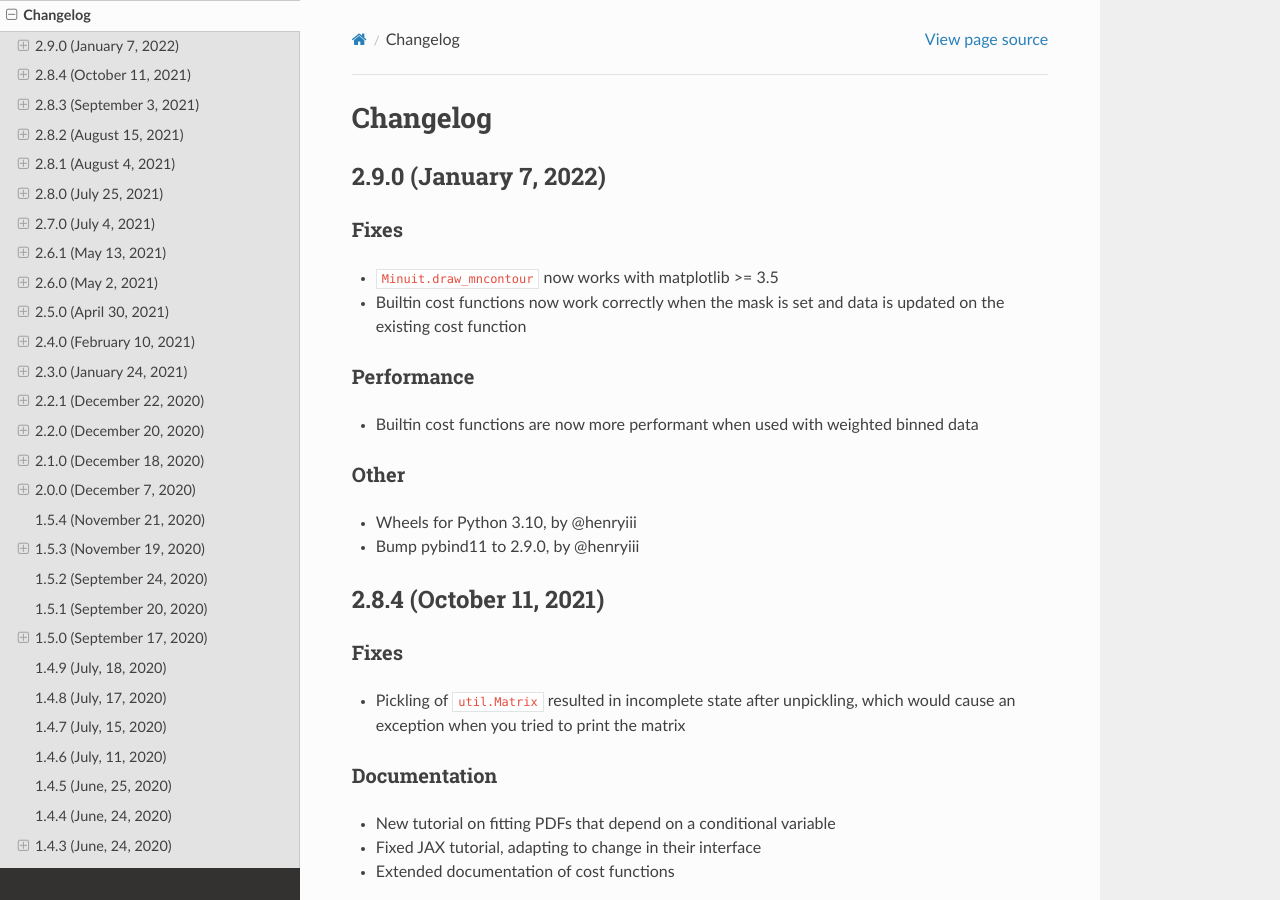
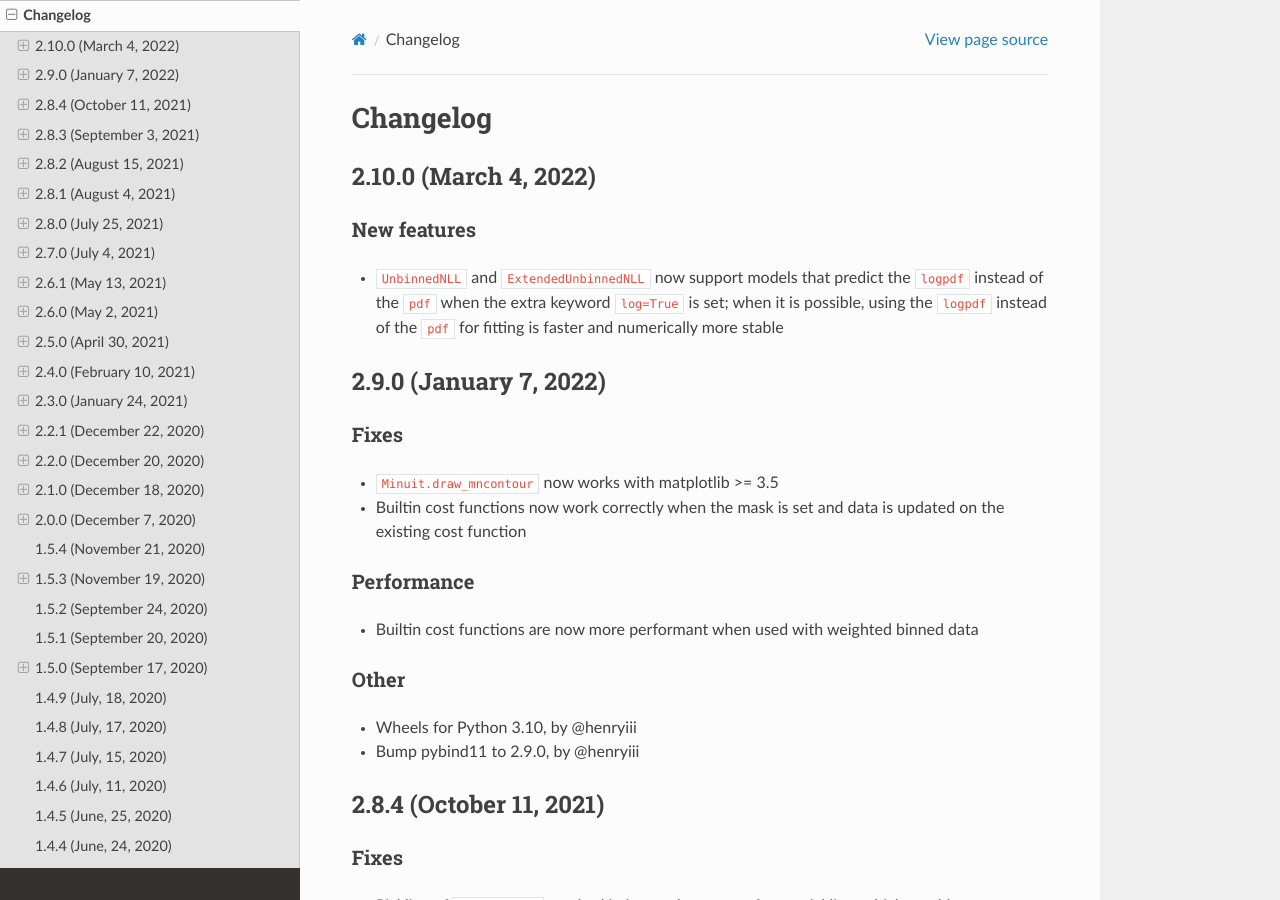
Before and after one commit to scikit-hep/iminuit, a Sphinx documentation site: the page built from doc/changelog.rst, in a window 1280 px wide and 900 px high. Built offline with Sphinx 7.4.7 and the Read the Docs theme 2.0.0, drawn with Linux system fonts in a browser that asks for light colours.

Commit message:
update changelog

```diff
--- a/doc/changelog.rst
+++ b/doc/changelog.rst
@@ -4,6 +4,16 @@
 
 Changelog
 =========
+
+2.10.0 (March 4, 2022)
+----------------------
+
+New features
+~~~~~~~~~~~~
+- ``UnbinnedNLL`` and ``ExtendedUnbinnedNLL`` now support models that predict the
+  ``logpdf`` instead of the ``pdf`` when the extra keyword ``log=True`` is set; when
+  it is possible, using the ``logpdf`` instead of the ``pdf`` for fitting is faster
+  and numerically more stable
 
 2.9.0 (January 7, 2022)
 -----------------------
--- a/src/iminuit/version.py
+++ b/src/iminuit/version.py
@@ -7,7 +7,7 @@
 # - Increase MAINTENANCE when fixing bugs without adding features
 # - During development, add suffix .devN with N >= 0
 # - For release candidates, add suffix .rcN with N >= 0
-version = "2.9.0"
+version = "2.10.0"
 
 # We list the corresponding ROOT version of the C++ Minuit2 library here
 root_version = "v6-25-01-1694-g187368db19"
```
